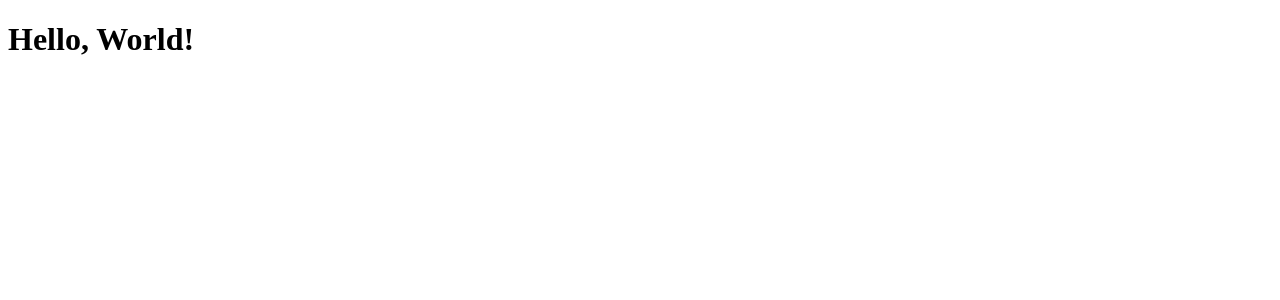
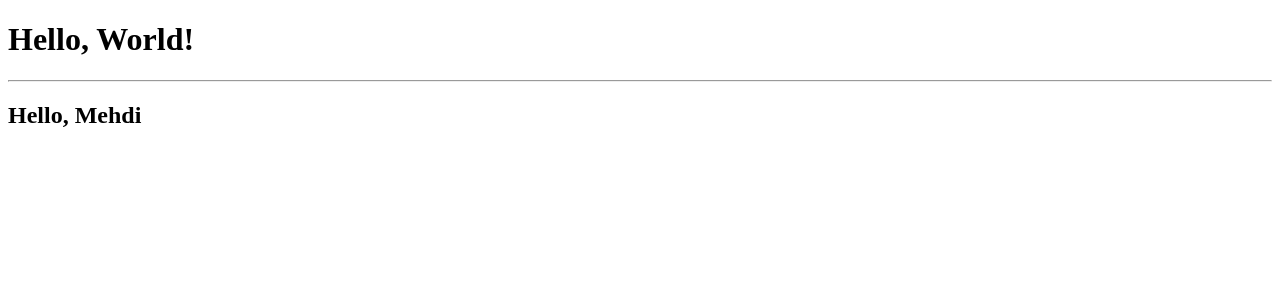
Before and after one commit to mehdijeyranii/React-props, a React (Vite) app: page / in a window 1280 px wide. Shown: the top 300 px of the page. Built offline with nearby package versions, Linux system fonts and the light colour scheme.

Commit message:
Send a string as props

```diff
--- a/src/App.tsx
+++ b/src/App.tsx
@@ -1,9 +1,15 @@
+const Greeting = ({ name }: { name: string }) => {
+  return <h2>Hello, {name}</h2>;
+};
+
 const App = () => {
   return (
     <div>
       <h1>Hello, World!</h1>
+      <hr />
+      <Greeting name="Mehdi"/>
     </div>
-  )
-}
+  );
+};
 
-export default App
+export default App;
```
